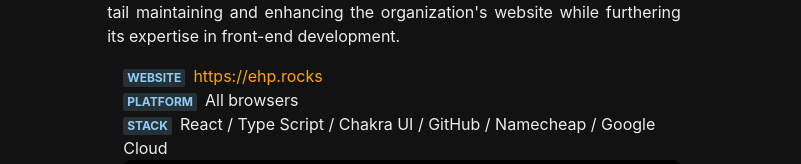
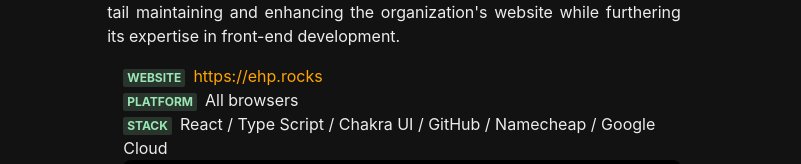
Before and after one commit to tgraewe/tgraewe-homepage, a Next.js app: page /works/ehp in a window 1280 px wide. Shown: the part 144-308 px from the top of the page, without its empty margins (246-1047 px from the left). Built offline with nearby package versions, Linux system fonts and the light colour scheme.

Commit message:
Update work.js

```diff
--- a/components/work.js
+++ b/components/work.js
@@ -22,7 +22,7 @@ export const WorkImage = ({ src, alt }) => (
 )
 
 export const Meta = ({ children }) => (
-  <Badge colorScheme="blue" mr={2}>
+  <Badge colorScheme="green" mr={2}>
     {children}
   </Badge>
 )
```
